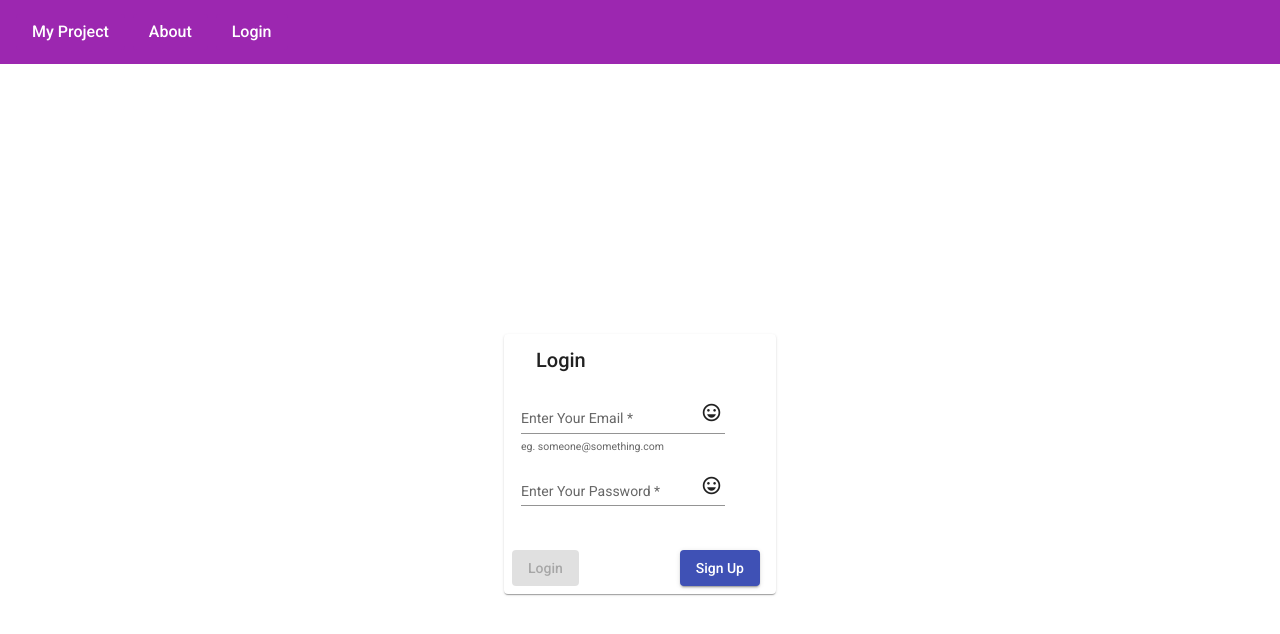
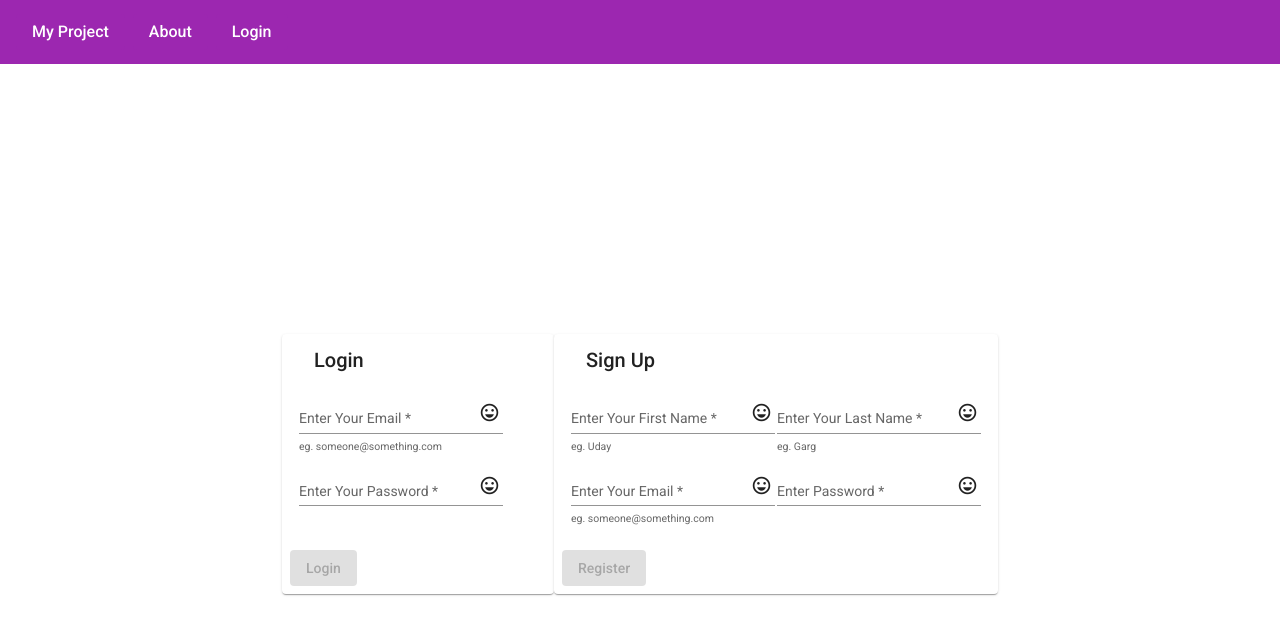
Before and after one commit to ug2454/MyProject, an Angular app: page /login in a window 1280 px wide. Shown: the top 634 px of the page. Built offline with nearby package versions, Linux system fonts and the light colour scheme.

Commit message:
separated login and signup with 2 cards,implemented login validation

```diff
--- a/src/app/app.component.css
+++ b/src/app/app.component.css
@@ -5,34 +5,35 @@
 .example-spacer {
   flex: 1 1 auto;
 }
-.example-button-row button,
-.example-button-row a {
+
+.example-button-row button, .example-button-row a {
   margin-right: 8px;
 }
-.example-container .mat-form-field + .mat-form-field {
+
+.example-container .mat-form-field+.mat-form-field {
   margin-left: 8px;
 }
 
 .example-form {
   min-width: 150px;
   max-width: 500px;
+}
 
-  }
-  .example-header{
+.example-header {
   /* background-color:aqua; */
   background: rgb(156, 39, 176);
   display: flex;
   flex-wrap: wrap
+}
 
-
-  }
-  .button-background{
-    background:  rgb(156, 39, 176);
+.button-background {
+  background: rgb(156, 39, 176);
   color: white;
-    font-family: Roboto,Helvetica Neue,sans-serif;
+  font-family: Roboto, Helvetica Neue, sans-serif;
   font-size: 16px;
   font-weight: 500;
 }
+
 /* .button-background:hover{
     background:white;
     transition: 0.6s ease-in-out;
@@ -40,7 +41,6 @@
     border-radius: 30px;
   } */
 
-.backgrnd{
-  background-color: blue  ;
-
+.backgrnd {
+  background-color: blue;
 }
--- a/src/app/login/login.component.css
+++ b/src/app/login/login.component.css
@@ -14,6 +14,7 @@
   .button-background1{
 
    float:right;
+   justify-content: center;
  }
 
  .button-background1:hover{
@@ -44,3 +45,9 @@
 .label-first-name{
   width: auto;
 }
+.login-validation{
+  background-color: red;
+}
+.title{
+  justify-content: center;
+}
--- a/src/app/login/login.component.html
+++ b/src/app/login/login.component.html
@@ -3,16 +3,17 @@
     <form #loginForm="ngForm" (ngSubmit)="login(loginForm)">
         <mat-card class="main-card" style="width:15rem;">
             <mat-card-header class="mat-header-title">
-                <mat-card-title>Login</mat-card-title>
+                <mat-card-title class="title">Login</mat-card-title>
             </mat-card-header>
             <mat-card-content>
-
+                <div [hidden]="isLoggedIn" class="login-validation">Invalid Email or Password</div>
                 <table class="example-full-width" cellspacing="0">
                     <tr>
                         <td>
                             <mat-form-field appearance="standard">
                                 <mat-label class="label-first-name">Enter Your Email</mat-label>
-                                    <input id="loginemail" name="email1" type="email" matInput placeholder="Email" ngModel required>
+                                <input id="loginemail" name="email1" type="email" matInput placeholder="Email" ngModel
+                                    required>
                                 <mat-icon matSuffix>sentiment_very_satisfied</mat-icon>
                                 <mat-hint>eg. someone@something.com</mat-hint>
                             </mat-form-field>
@@ -24,9 +25,9 @@
 
                             <mat-form-field appearance="standard">
                                 <mat-label>Enter Your Password</mat-label>
-                                    <input id="loginpassword" name="password1" type="password"  matInput placeholder="Password" ngModel required>
+                                <input id="loginpassword" name="password1" type="password" matInput
+                                    placeholder="Password" ngModel required>
                                 <mat-icon matSuffix>sentiment_very_satisfied</mat-icon>
-
                             </mat-form-field>
                         </td>
                     </tr>
@@ -34,9 +35,65 @@
 
             </mat-card-content>
             <mat-card-actions>
-                <button class="button-background"  mat-raised-button [disabled]="!loginForm.valid" color="primary">Login</button>
-                <button class="button-background1" mat-raised-button (click)="openDialog()" color="primary">Sign
-                    Up</button>
+                <button class="button-background" mat-raised-button [disabled]="!loginForm.valid"
+                    color="primary">Login</button>
+            </mat-card-actions>
+        </mat-card>
+    </form>
+
+
+    <form #signUpForm="ngForm" (ngSubmit)="register(signUpForm)">
+        <mat-card class="main-card" style="width: fit-content;">
+            <mat-card-header class="mat-header-title">
+                <mat-card-title style="color: blue;" style="">Sign Up</mat-card-title>
+            </mat-card-header>
+            <mat-card-content>
+                <table class="example-full-width" cellspacing="0">
+                    <tr>
+                        <td>
+                            <mat-form-field appearance="standard">
+                                <mat-label class="label-first-name">Enter Your First Name</mat-label>
+                                <input id="firstName" name="firstName" type="text" matInput placeholder="First Name"
+                                    ngModel required>
+                                <mat-icon matSuffix>sentiment_very_satisfied</mat-icon>
+                                <mat-hint>eg. Uday</mat-hint>
+                            </mat-form-field>
+
+                        </td>
+                        <td>
+                            <mat-form-field appearance="standard">
+                                <mat-label>Enter Your Last Name</mat-label>
+                                <input id="lastName" name="lastName" type="text" matInput placeholder="Last Name"
+                                    ngModel required>
+                                <mat-icon matSuffix>sentiment_very_satisfied</mat-icon>
+                                <mat-hint>eg. Garg</mat-hint>
+                            </mat-form-field>
+                        </td>
+                    </tr>
+                    <tr>
+                        <td>
+                            <mat-form-field appearance="standard">
+                                <mat-label class="label-first-name">Enter Your Email</mat-label>
+                                <input id="email" name="email" type="text" matInput placeholder="Email"
+                                    ngModel required>
+                                <mat-icon matSuffix>sentiment_very_satisfied</mat-icon>
+                                <mat-hint>eg. someone@something.com</mat-hint>
+                            </mat-form-field>
+                        </td>
+                        <td>
+                            <mat-form-field appearance="standard">
+                                <mat-label>Enter Password</mat-label>
+                                <input id="password" name="password" type="password" matInput placeholder="Password"
+                                    ngModel required>
+                                <mat-icon matSuffix>sentiment_very_satisfied</mat-icon>
+                            </mat-form-field>
+                        </td>
+                    </tr>
+                </table>
+            </mat-card-content>
+            <mat-card-actions>
+                <button class="button-background" mat-raised-button [disabled]="!signUpForm.valid"
+                    color="primary">Register</button>
             </mat-card-actions>
         </mat-card>
     </form>
--- a/src/app/login/login.component.ts
+++ b/src/app/login/login.component.ts
@@ -2,6 +2,7 @@ import { Component, OnInit } from '@angular/core';
 import {MatDialog} from '@angular/material/dialog';
 import { SignupComponent } from '../signup/signup.component';
 import { DataserviceService } from '../dataservice.service';
+import { Router } from '@angular/router';
 
 @Component({
   selector: 'login',
@@ -11,23 +12,36 @@ import { DataserviceService } from '../dataservice.service';
 export class LoginComponent {
 
 
-  constructor(public dataService:DataserviceService, public dialog:MatDialog) { }
+  constructor(private router:Router, public dataService:DataserviceService, public dialog:MatDialog) { }
+
+  isLoggedIn:boolean=true;
+
 
   public login(form){
       console.log(form.value);
       this.dataService.login(form.value).subscribe(data=>{
         console.log("SUCCESSFULLY CONNECTED TO SERVER");
       console.log(data);
-      window.alert("Login Successfull");
+
+      if(data){
+        window.alert("Login Successfull");
+          this.router.navigate(["/"]);
+      }
+      else{
+        this.isLoggedIn=false;
+      }
       });
   }
- public openDialog(){
-  //  e.preventDefault();
-   console.log("open dialog")
-  let dialogRef = this.dialog.open(SignupComponent, {
-    height: '400px',
-    width: '600px',
-  });
- }
+
+  register(form) {
+    console.log(form.value);
+    var formData = this.dataService.register(form.value).subscribe(data => {
+
+      console.log("SUCCESSFULLY CONNECTED TO SERVER");
+      console.log(data);
+      window.alert("Registration Successfull");
+    });
+
+  }
 
 }
--- a/src/app/signup/signup.component.html
+++ b/src/app/signup/signup.component.html
@@ -1,4 +1,4 @@
-<h1 style="text-align: center;">Sign Up Form</h1>
+<!-- <h1 style="text-align: center;">Sign Up Form</h1>
 <mat-divider></mat-divider>
 <form #signupForm="ngForm" (ngSubmit)="register(signupForm)">
     <table class="example-full-width" cellspacing="0">
@@ -54,4 +54,4 @@
         <button mat-raised-button color="primary" [disabled]="!signupForm.valid">Register</button>
         <button mat-raised-button color="primary" matDialogClose>Cancel</button>
     </div>
-</form>
+</form> -->
--- a/src/app/signup/signup.component.ts
+++ b/src/app/signup/signup.component.ts
@@ -9,7 +9,7 @@ import { DataserviceService } from '../dataservice.service';
 })
 export class SignupComponent implements OnInit {
 
-  constructor(private service: DataserviceService, private dialogRef: MatDialogRef<SignupComponent>, @Inject(MAT_DIALOG_DATA) public data: any) { }
+  constructor(private service: DataserviceService) { }
 
 
   showMsg: boolean = false;
@@ -17,25 +17,12 @@ export class SignupComponent implements OnInit {
   ngOnInit(): void {
   }
 
-  onClose() {
-    this.dialogRef.close();
-  }
 
 
 
-  register(form) {
-    console.log(form.value);
-    var formData = this.service.register(form.value).subscribe(data => {
 
-      console.log("SUCCESSFULLY CONNECTED TO SERVER");
-      console.log(data);
-      window.alert("Registration Successfull");
-    });
 
-    console.log(formData);
-    this.dialogRef.close();
 
-  }
 
 
 }
```
Also changed, not shown: 1 other file (tests, documents, lock files or other folders). Lines whose indentation alone changed are shown as unchanged.
